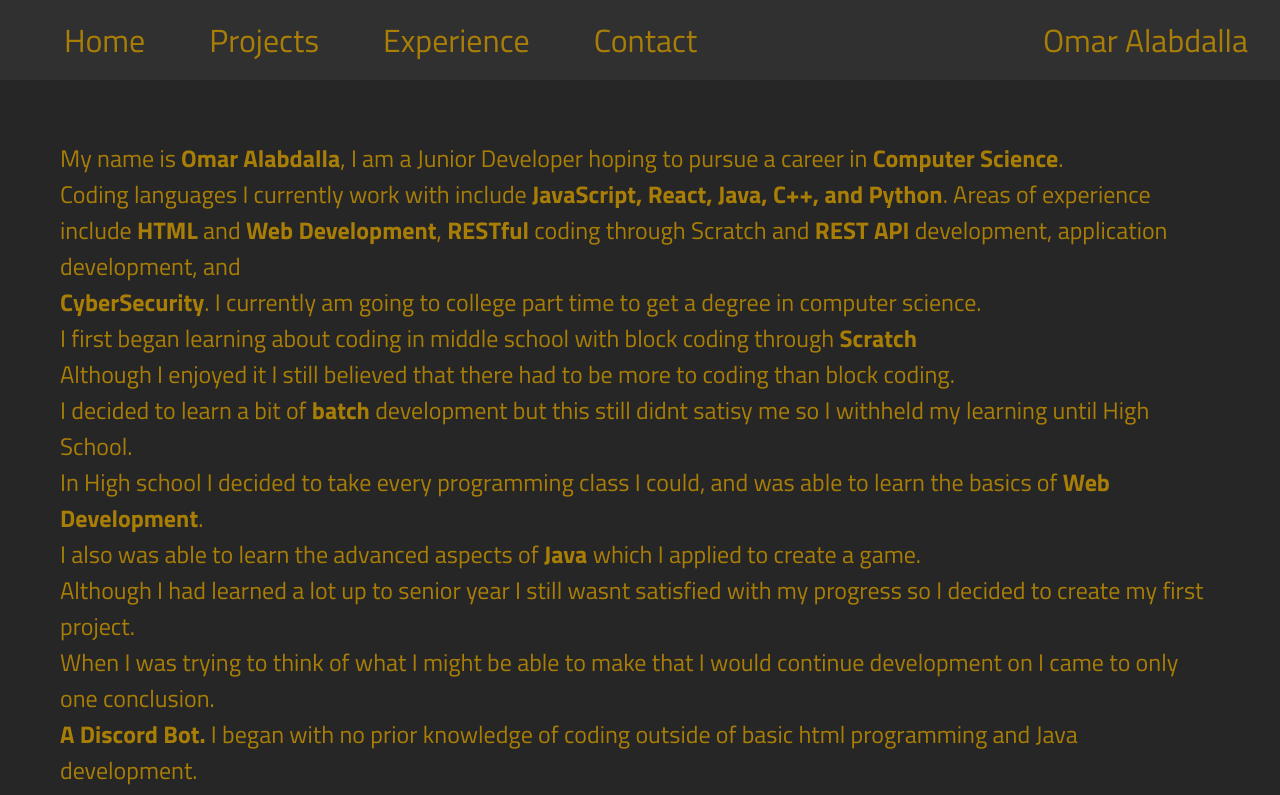
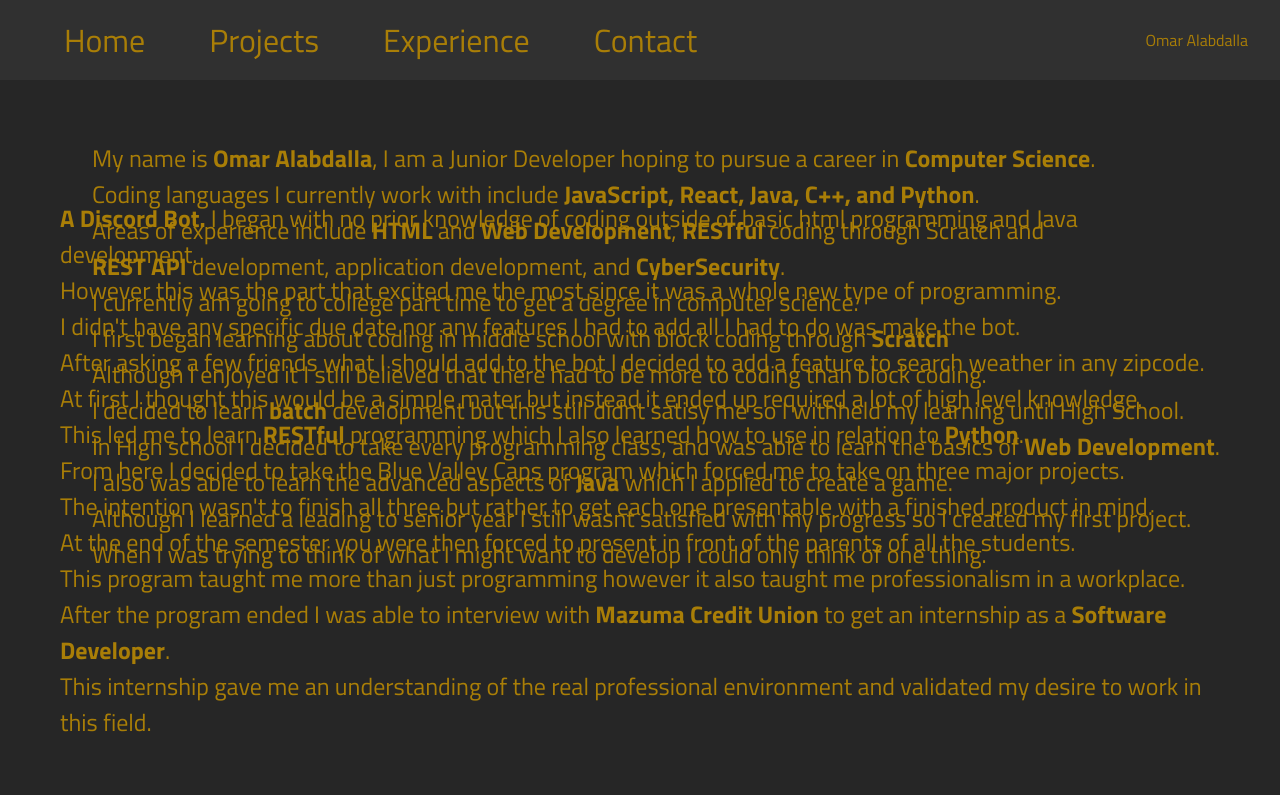
Before and after one commit to Omar-Alabdalla/Portfolio, a React (Create React App) app: page / in a window 1280 px wide. Shown: the top 795 px of the page. Built offline with nearby package versions, Linux system fonts and the light colour scheme.

Commit message:
Finished Home page text and Nav Bar

```diff
--- a/package.json
+++ b/package.json
@@ -6,6 +6,7 @@
     "@testing-library/jest-dom": "^5.16.5",
     "@testing-library/react": "^13.4.0",
     "@testing-library/user-event": "^13.5.0",
+    "bootstrap": "^5.2.2",
     "react": "^18.2.0",
     "react-dom": "^18.2.0",
     "react-icons": "^4.6.0",
--- a/public/index.html
+++ b/public/index.html
@@ -5,10 +5,7 @@
     <link rel="icon" href="%PUBLIC_URL%/favicon.ico" />
     <meta name="viewport" content="width=device-width, initial-scale=1" />
     <meta name="theme-color" content="#000000" />
-    <meta
-      name="description"
-      content="Web site created using create-react-app"
-    />
+    <meta name="description" content="Omar Alabdalla's Personal Portfolio" />
     <link rel="apple-touch-icon" href="%PUBLIC_URL%/logo192.png" />
     <!--
       manifest.json provides metadata used when your web app is installed on a
@@ -24,7 +21,7 @@
       work correctly both with client-side routing and a non-root public URL.
       Learn how to configure a non-root public URL by running `npm run build`.
     -->
-    <title>React App</title>
+    <title>Omar Alabdalla Portfolio</title>
   </head>
   <body>
     <noscript>You need to enable JavaScript to run this app.</noscript>
--- a/src/App.css
+++ b/src/App.css
@@ -44,27 +44,31 @@ nav a:hover{
   box-shadow: inset 0 0 .5em 0 var(--secondaryColor), 0 0 .5em 0 var(--secondaryColor);
 }
 
-b1.Name {
-  font-size: 2rem;
-  align-items: center;
-  display: inline;
+.picture {
+  height: 50px;
+  width: 50px;
+}
+
+p1 {
   float: right;
-}
-p1 {
+  position: absolute;
   font-size: 1.5rem;
   padding: 2.5em;
   color: var(--textColor);
   align-items: center;
   display: inline;
-  float: right;
+  right: 0%;
 }
+
 p2 {
+  position: absolute;
   font-size: 1.5rem;
   padding: 2.5em;
   color: var(--textColor);
   align-items: center;
   display: inline;
-  float: right;
+  float: left;
+  bottom: 0%;
 }
 
 f {
--- a/src/App.js
+++ b/src/App.js
@@ -14,13 +14,14 @@ function App() {
   return (
     <BrowserRouter>
       <div>
+        <title>Personal Portfolio</title>
         <React.Fragment>
           <NavBar />
           <Routes>
             <Route path="/" element={<Home />} />
-            <Route path="/" element={<About />} />
-            <Route path="/" element={<Contact />} />
-            <Route path="/" element={<Experience />} />
+            <Route path="/About" element={<About />} />
+            <Route path="/Contact" element={<Contact />} />
+            <Route path="/Experience" element={<Experience />} />
           </Routes>
         </React.Fragment>
       </div>
--- a/src/Pages/Contact.js
+++ b/src/Pages/Contact.js
@@ -1,9 +1,7 @@
 import React from "react";
 
-class Contact extends React.Component {
-  render() {
-    return <main></main>;
-  }
+function Contact() {
+  return <div class="contact-section"></div>;
 }
 
 export default Contact;
--- a/src/Pages/Experience.js
+++ b/src/Pages/Experience.js
@@ -1,9 +1,7 @@
 import React from "react";
 
-class Experience extends React.Component {
-  render() {
-    return <main></main>;
-  }
+function Experience() {
+  return <></>;
 }
 
 export default Experience;
--- a/src/Pages/Home.js
+++ b/src/Pages/Home.js
@@ -2,31 +2,36 @@ import React from "react";
 
 function Home() {
   return (
+    <>
       <p1>
-      My name is <f>Omar Alabdalla</f>, I am a Junior Developer hoping to pursue
-      a career in <f>Computer Science</f>.
+        My name is <f>Omar Alabdalla</f>, I am a Junior Developer hoping to
+        pursue a career in <f>Computer Science</f>.
         <br /> Coding languages I currently work with include{" "}
-      <f>JavaScript, React, Java, C++, and Python</f>. Areas of experience
-      <br /> include <f>HTML</f> and <f>Web Development</f>, <f>RESTful</f>{" "}
-      coding through Scratch and <f>REST API </f>
+        <f>JavaScript, React, Java, C++, and Python</f>.
+        <br />
+        Areas of experience include <f>HTML</f> and <f>Web Development</f>,{" "}
+        <f>RESTful</f> coding through Scratch and <br />
+        <f>REST API </f>
         development, application development, and
-      <br /> <f>CyberSecurity</f>. I currently am going to college part time to
-      get a degree in computer science.
+        <f> CyberSecurity</f>. <br /> I currently am going to college part time
+        to get a degree in computer science.
         <br /> I first began learning about coding in middle school with block
         coding through <f>Scratch</f>
-      <br /> Although I enjoyed it I still believed that there had to be more to
-      coding than block coding.
-      <br /> I decided to learn a bit of <f>batch</f> development but this still
-      didnt satisy me so I withheld my learning until High School.
-      <br /> In High school I decided to take every programming class I could,
-      and was able to learn the basics of <f>Web Development</f>.
-      <br /> I also was able to learn the advanced aspects of <f>Java</f> which
-      I applied to create a game.
-      <br /> Although I had learned a lot up to senior year I still wasnt
-      satisfied with my progress so I decided to create my first project.
-      <br /> When I was trying to think of what I might be able to make that I
-      would continue development on I came to only one conclusion.
+        <br /> Although I enjoyed it I still believed that there had to be more
+        to coding than block coding.
+        <br /> I decided to learn <f>batch</f> development but this still didnt
+        satisy me so I withheld my learning until High School.
+        <br /> In High school I decided to take every programming class, and was
+        able to learn the basics of <f>Web Development</f>.
+        <br /> I also was able to learn the advanced aspects of <f>Java</f>{" "}
+        which I applied to create a game.
+        <br /> Although I learned a leading to senior year I still wasnt
+        satisfied with my progress so I created my first project.
+        <br /> When I was trying to think of what I might want to develop I
+        could only think of one thing.
         <br />
+      </p1>
+      <p2>
         <f> A Discord Bot.</f> I began with no prior knowledge of coding outside
         of basic html programming and Java development.
         <br /> However this was the part that excited me the most since it was a
@@ -41,18 +46,19 @@ function Home() {
         learned how to use in relation to <f>Python</f>.
         <br /> From here I decided to take the Blue Valley Caps program which
         forced me to take on three major projects.
-      <br /> The intention wasn't to finish all three but rather to get each one
-      presentable with a finished product in mind.
-      <br /> At the end of the semester you were then forced to present in front
-      of the parents of all the students.
+        <br /> The intention wasn't to finish all three but rather to get each
+        one presentable with a finished product in mind.
+        <br /> At the end of the semester you were then forced to present in
+        front of the parents of all the students.
         <br /> This program taught me more than just programming however it also
         taught me professionalism in a workplace.
         <br /> After the program ended I was able to interview with{" "}
         <f>Mazuma Credit Union</f> to get an internship as a{" "}
         <f>Software Developer</f>.
-      <br /> This internship was able to round out my skills really well to
-      teach me professionalism as well as programming in the workplace.
-    </p1>
+        <br /> This internship gave me an understanding of the real professional
+        environment and validated my desire to work in this field.
+      </p2>
+    </>
   );
 }
 
```
Also changed, not shown: src/Images/freeimagegenerator4.png (added), 1 other file (tests, documents, lock files or other folders). Lines whose indentation alone changed are shown as unchanged.
